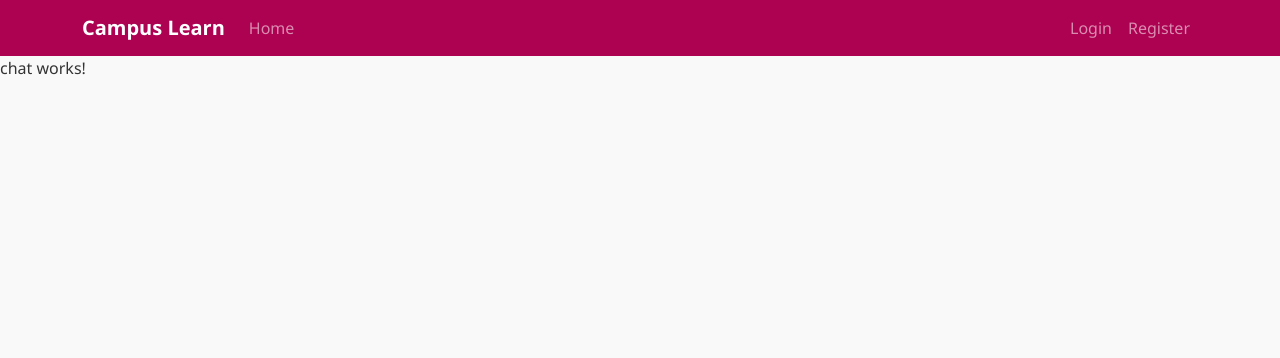
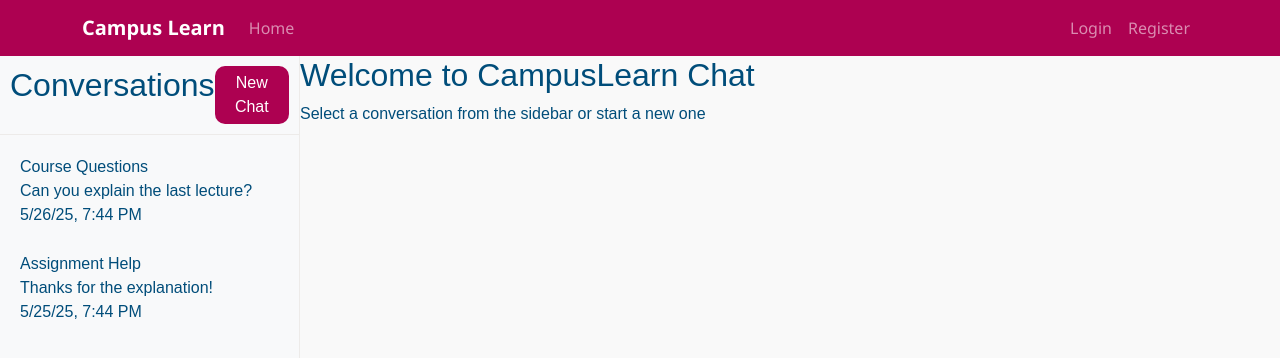
Before and after one commit to Squard3Technologies/CampusLearnV2025, an Angular app in the folder src/ui/: page /chat in a window 1280 px wide. Shown: the top 358 px of the page. Built offline with nearby package versions, Linux system fonts and the light colour scheme.

Commit message:
add the chat screens

```diff
--- a/src/ui/src/app/pages/chat/chat.component.html
+++ b/src/ui/src/app/pages/chat/chat.component.html
@@ -1 +1,72 @@
-<p>chat works!</p>
+<div class="chat-container">
+  <!-- Side navigation bar -->
+  <aside class="chat-sidebar">
+    <div class="sidebar-header">
+      <h2>Conversations</h2>
+      <button class="new-chat-btn" title="Start a new chat">
+        <i class="fas fa-plus"></i> New Chat
+      </button>
+    </div>
+
+    <!-- Chat list -->
+    <div class="chat-list">
+      <div *ngIf="chats && chats.length > 0; else noChats">
+        <div
+          *ngFor="let chat of chats"
+          class="chat-item"
+          [class.active]="selectedChatId === chat.id"
+          (click)="selectChat(chat.id)">
+          <div class="chat-item-content">
+            <div class="chat-title">{{ chat.title || 'New Conversation' }}</div>
+            <div class="chat-preview">{{ chat.lastMessage }}</div>
+            <div class="chat-time">{{ chat.timestamp | date:'short' }}</div>
+          </div>
+        </div>
+      </div>
+
+      <ng-template #noChats>
+        <div class="empty-state">
+          <p>No conversations yet</p>
+          <p>Start a new chat to begin</p>
+        </div>
+      </ng-template>
+    </div>
+  </aside>
+
+  <!-- Main chat area -->
+  <main class="chat-main">
+    <div *ngIf="selectedChatId; else welcomeMessage" class="chat-messages">
+      <!-- Chat header -->
+      <div class="chat-header">
+        <h3>{{ selectedChat?.title || 'New Conversation' }}</h3>
+      </div>
+
+      <!-- Messages will go here -->
+      <div class="messages-container">
+        <div *ngFor="let message of selectedChat?.messages" class="message" [ngClass]="message.sender">
+          <div class="message-content">{{ message.content }}</div>
+          <div class="message-time">{{ message.timestamp | date:'short' }}</div>
+        </div>
+      </div>
+
+      <!-- Message input -->
+      <div class="message-input-container">
+        <textarea
+          class="message-input"
+          placeholder="Type your message here..."
+          [(ngModel)]="newMessage">
+        </textarea>
+        <button class="send-btn" (click)="sendMessage()" [disabled]="!newMessage.trim()">
+          Send
+        </button>
+      </div>
+    </div>
+
+    <ng-template #welcomeMessage>
+      <div class="welcome-container">
+        <h2>Welcome to CampusLearn Chat</h2>
+        <p>Select a conversation from the sidebar or start a new one</p>
+      </div>
+    </ng-template>
+  </main>
+</div>
--- a/src/ui/src/app/pages/chat/chat.component.scss
+++ b/src/ui/src/app/pages/chat/chat.component.scss
@@ -0,0 +1,127 @@
+// Simple color variables
+$primary-color: #AD0151;
+$secondary-color: #f8f9fa;
+$text-color: #004D7A;
+$light-text-color: #605e5c;
+$border-color: #edebe9;
+
+// Basic layout
+.chat-container {
+  display: flex;
+  height: 95vh;
+  font-family: sans-serif;
+  color: $text-color;
+}
+
+// Sidebar
+.chat-sidebar {
+  width: 300px;
+  border-right: 1px solid $border-color;
+  display: flex;
+  flex-direction: column;
+  background-color: $secondary-color;
+}
+
+.sidebar-header {
+  padding: 10px;
+  border-bottom: 1px solid $border-color;
+  display: flex;
+  justify-content: space-between;
+}
+
+.new-chat-btn {
+  background-color: $primary-color;
+  color: white;
+  border: none;
+  border-radius: 10px;
+  padding: 5px 10px;
+  cursor: pointer;
+}
+
+.chat-list {
+  overflow-y: auto;
+  padding: 10px;
+}
+
+.chat-item {
+  padding: 10px;
+  margin-bottom: 5px;
+  cursor: pointer;
+}
+
+.chat-item:hover {
+  background-color: #f5f5f5;
+}
+
+.chat-item.active {
+  background-color: #e1effa;
+}
+
+// Main chat area
+.chat-main {
+  flex: 1;
+  display: flex;
+  flex-direction: column;
+}
+
+.chat-header {
+  padding: 10px;
+  border-bottom: 1px solid $border-color;
+}
+
+.messages-container {
+  flex: 1;
+  overflow-y: auto;
+  padding: 10px;
+}
+
+.message {
+  max-width: 70%;
+  padding: 10px;
+  border-radius: 10px;
+  margin-bottom: 10px;
+}
+
+.message.user {
+  align-self: flex-end;
+  background-color: $primary-color;
+  color: white;
+}
+
+.message.bot {
+  align-self: flex-start;
+  background-color: $secondary-color;
+}
+
+.message-input-container {
+  padding: 10px;
+  border-top: 1px solid $border-color;
+  display: flex;
+}
+
+.message-input {
+  flex: 1;
+  border: 1px solid $border-color;
+  padding: 10px;
+  resize: none;
+}
+
+.send-btn {
+  background-color: $primary-color;
+  color: white;
+  border: none;
+  width: 80px;
+  cursor: pointer;
+}
+
+// Simple responsive layout
+@media (max-width: 768px) {
+  .chat-container {
+    flex-direction: column;
+  }
+
+  .chat-sidebar {
+    width: 100%;
+    height: 200px;
+  }
+}
--- a/src/ui/src/app/pages/chat/chat.component.ts
+++ b/src/ui/src/app/pages/chat/chat.component.ts
@@ -1,12 +1,155 @@
-import { Component } from '@angular/core';
+import { Component, OnInit } from '@angular/core';
+import { CommonModule, DatePipe } from '@angular/common';
+import { FormsModule } from '@angular/forms';
+
+// Simple message structure
+interface ChatMessage {
+  content: string;
+  timestamp: Date;
+  sender: 'user' | 'system';
+}
+
+// Chat conversation structure
+interface Chat {
+  id: string;
+  title: string;
+  timestamp: Date;
+  lastMessage: string;
+  messages: ChatMessage[];
+}
 
 @Component({
   selector: 'app-chat',
   standalone: true,
-  imports: [],
+  imports: [CommonModule, FormsModule, DatePipe],
   templateUrl: './chat.component.html',
   styleUrl: './chat.component.scss'
 })
-export class ChatComponent {
+export class ChatComponent implements OnInit {
+  // List of all chat conversations
+  chats: Chat[] = [];
+  // Currently selected chat
+  selectedChatId: string | null = null;
+  selectedChat: Chat | null = null;
+  // Text being typed by the user
+  newMessage: string = '';
 
+  // Called when component starts
+  ngOnInit(): void {
+    this.loadChats();
+  }
+
+  // Load example chat data
+  loadChats(): void {
+    // Sample data - in a real app, this would come from a database
+    this.chats = [
+      {
+        id: '1',
+        title: 'Course Questions',
+        timestamp: new Date(),
+        lastMessage: 'Can you explain the last lecture?',
+        messages: [
+          {
+            content: 'Hello, can you help me with the course material?',
+            timestamp: new Date(Date.now() - 3600000), // 1 hour ago
+            sender: 'user'
+          },
+          {
+            content: 'Of course! What do you need help with?',
+            timestamp: new Date(Date.now() - 3500000),
+            sender: 'system'
+          },
+          {
+            content: 'Can you explain the last lecture?',
+            timestamp: new Date(),
+            sender: 'user'
+          }
+        ]
+      },
+      {
+        id: '2',
+        title: 'Assignment Help',
+        timestamp: new Date(Date.now() - 86400000), // 1 day ago
+        lastMessage: 'Thanks for the explanation!',
+        messages: [
+          {
+            content: 'I need help with assignment 3',
+            timestamp: new Date(Date.now() - 90000000),
+            sender: 'user'
+          },
+          {
+            content: 'What specific part are you stuck on?',
+            timestamp: new Date(Date.now() - 89000000),
+            sender: 'system'
+          },
+          {
+            content: 'Thanks for the explanation!',
+            timestamp: new Date(Date.now() - 86400000),
+            sender: 'user'
+          }
+        ]
+      }
+    ];
+  }
+
+  // When user clicks on a chat in the list
+  selectChat(chatId: string): void {
+    this.selectedChatId = chatId;
+    this.selectedChat = this.chats.find(chat => chat.id === chatId) || null;
+  }
+
+  // Create a new empty chat
+  createNewChat(): void {
+    const newChatId = Date.now().toString(); // Use timestamp as ID
+    const newChat: Chat = {
+      id: newChatId,
+      title: 'New Conversation',
+      timestamp: new Date(),
+      lastMessage: '',
+      messages: []
+    };
+
+    // Add to beginning of list
+    this.chats.unshift(newChat);
+    this.selectChat(newChatId);
+  }
+
+  // Send a message in the current chat
+  sendMessage(): void {
+    // Don't send if message is empty or no chat is selected
+    if (!this.newMessage.trim() || !this.selectedChatId) return;
+
+    // Create message object
+    const newUserMessage: ChatMessage = {
+      content: this.newMessage,
+      timestamp: new Date(),
+      sender: 'user'
+    };
+
+    // Find the selected chat
+    const chatIndex = this.chats.findIndex(chat => chat.id === this.selectedChatId);
+
+    if (chatIndex !== -1) {
+      // Add message to chat
+      this.chats[chatIndex].messages.push(newUserMessage);
+      this.chats[chatIndex].lastMessage = this.newMessage;
+      this.chats[chatIndex].timestamp = new Date();
+
+      // Fake response after 1 second
+      setTimeout(() => {
+        const systemResponse: ChatMessage = {
+          content: 'This is a test response. In a real app, this would come from your backend.',
+          timestamp: new Date(),
+          sender: 'system'
+        };
+
+        this.chats[chatIndex].messages.push(systemResponse);
+        this.chats[chatIndex].lastMessage = systemResponse.content;
+        this.chats[chatIndex].timestamp = new Date();
+      }, 1000);
+
+      // Clear the input box
+      this.newMessage = '';
+    }
+  }
 }
```
